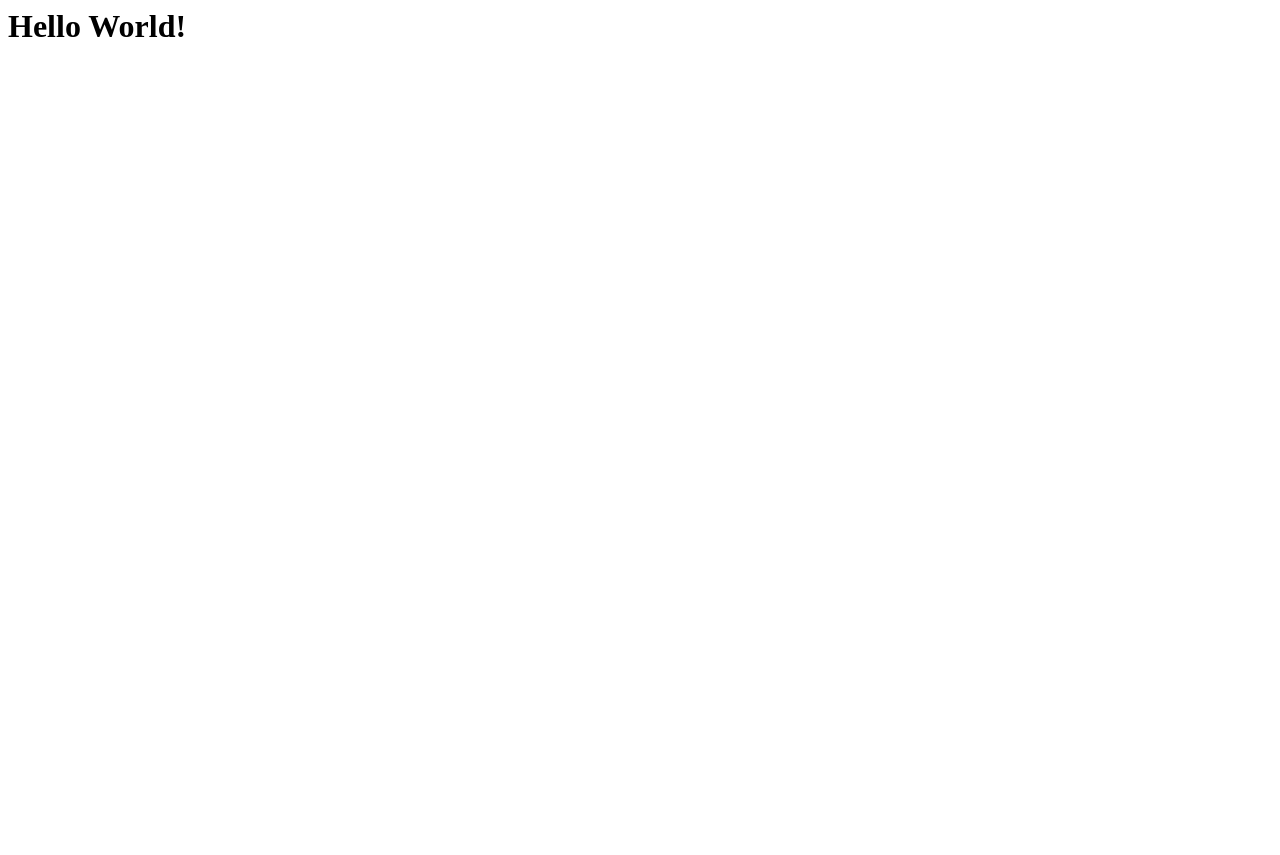
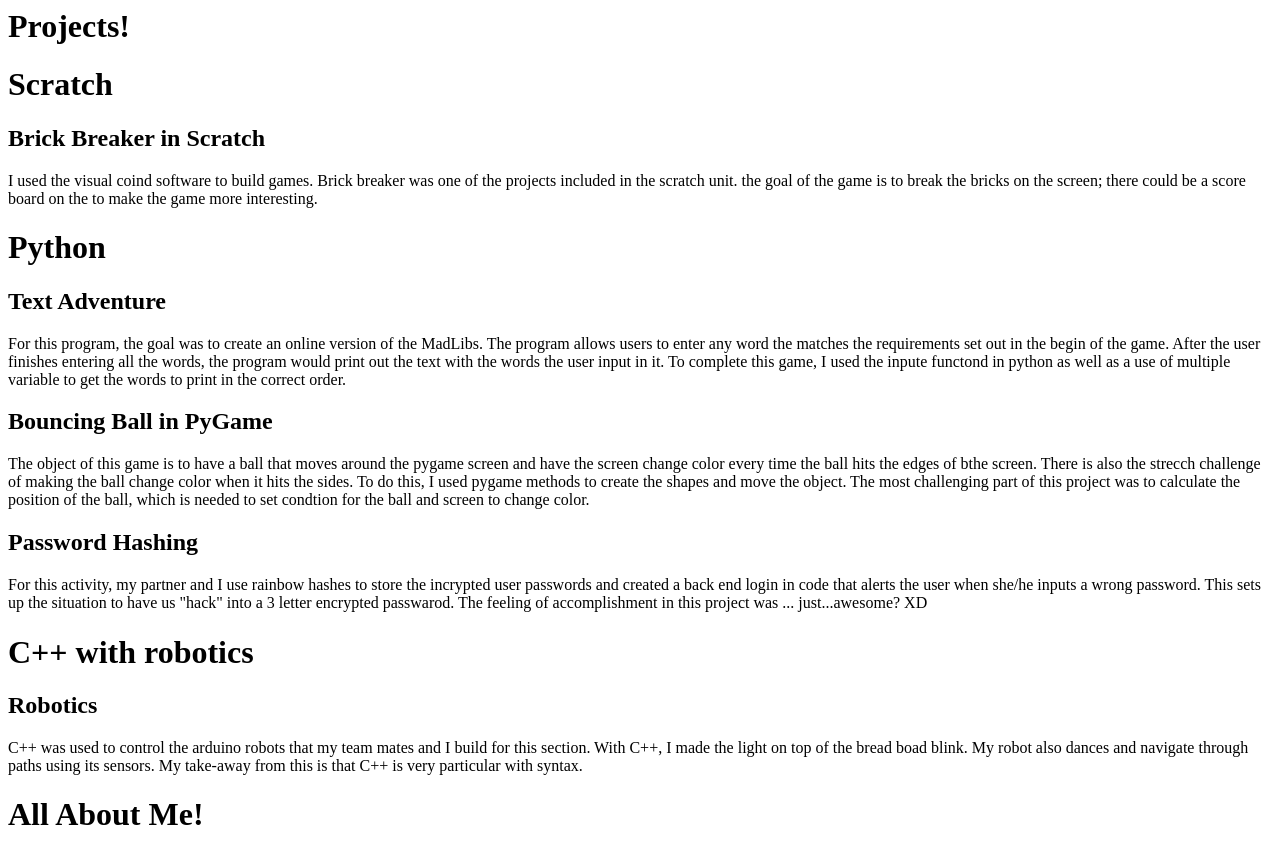
Before and after one commit to xilin22/xilin22.github.io, a plain HTML site: page index.html in a window 1280 px wide. Before the commit the page ends 800 px from the top, so only its background shows below. Drawn offline with Linux system fonts and the light colour scheme.

Commit message:
Finished adding projects and their descriptions

```diff
--- a/index.html
+++ b/index.html
@@ -1,4 +1,31 @@
 <DOCTYPE! html>
 <html>
-	<h1>Hello World!</h1>
+	<head>
+		<title>XinRu's Website</title>
+	</head>
+	<body>
+		<h1>Projects!</h1>
+
+		<h1>Scratch</h1>
+		<h2>Brick Breaker in Scratch</h2>
+		<p>I used the visual coind software to build games. Brick breaker was one of the projects included in the scratch unit. the goal of the game is to break the bricks on the screen; there could be a score board on the to make the game more interesting.</p>
+
+		<h1>Python</h1>
+		<h2>Text Adventure</h2>
+		<p>For this program, the goal was to create an online version of the MadLibs. The program allows users to enter any word the matches the requirements set out in the begin of the game. After the user finishes entering all the words, the program would print out the text with the words the user input in it. To complete this game, I used the inpute functond in python as well as a use of multiple variable to get the words to print in the correct order.</p>
+
+		<h2>Bouncing Ball in PyGame</h2>
+		<p>The object of this game is to have a ball that moves around the pygame screen and have the screen change color every time the ball hits the edges of bthe screen. There is also the strecch challenge of making the ball change color when it hits the sides. To do this, I used pygame methods to create the shapes and move the object. The most challenging part of this project was to calculate the position of the ball, which is needed to set condtion for the ball and screen to change color.</p>
+
+		<h2>Password Hashing</h2>
+		<p>For this activity, my partner and I use rainbow hashes to store the incrypted user passwords and created a back end login in code that alerts the user when she/he inputs a wrong password. This sets up the situation to have us "hack" into a 3 letter encrypted passwarod. The feeling of accomplishment in this project was ... just...awesome? XD</p>
+
+		<h1>C++ with robotics</h1>
+		<h2>Robotics</h2>
+		<p>C++ was used to control the arduino robots that my team mates and I build for this section. With C++, I made the light on top of the bread boad blink. My robot also dances and navigate through paths using its sensors. My take-away from this is that C++ is very particular with syntax.</p>
+
+		<h1>All About Me!</h1>
+		<p></p>
+
+	</body>
 </html>
```
